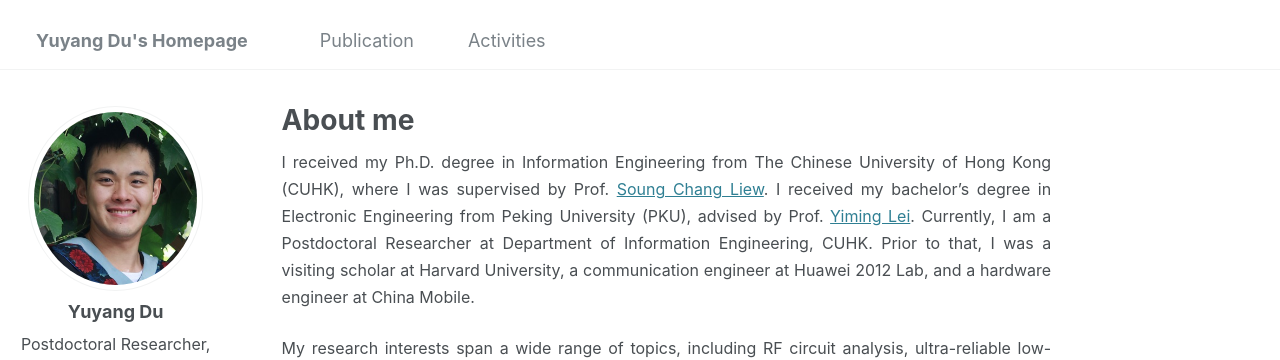
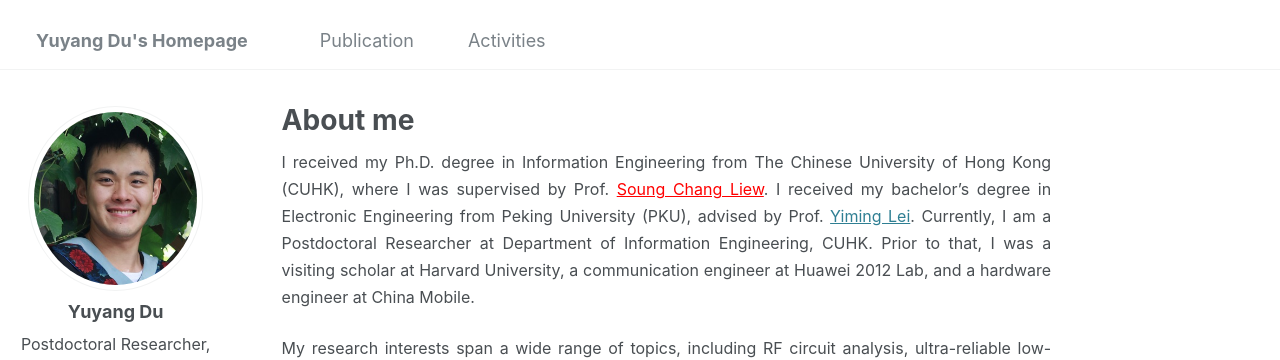
Before and after one commit to yuyangdu01/yuyangdu01.github.io, a Jekyll site: the page built from _pages/about.md, in a window 1280 px wide. Shown: the top 360 px of the page. Built offline with Jekyll 4.4.1, drawn with Linux system fonts in a browser that asks for light colours; some web fonts are replaced.

Commit message:
Update about.md

```diff
--- a/_pages/about.md
+++ b/_pages/about.md
@@ -7,7 +7,7 @@ redirect_from:
   - /about.html
 ---
 
-<p style="text-align: justify;"><font size=3> I received my Ph.D. degree in Information Engineering from The Chinese University of Hong Kong (CUHK), where I was supervised by Prof. <a href="https://www.ie.cuhk.edu.hk/faculty/LIEW-Soung-Chang/">Soung Chang Liew</a>. I received my bachelor’s degree in Electronic Engineering from Peking University (PKU), advised by Prof. <a href="https://ele.pku.edu.cn/dzxxen/info/1023/1115.htm">Yiming Lei</a>. Currently, I am a Postdoctoral Researcher at Department of Information Engineering, CUHK. Prior to that, I was a visiting scholar at Harvard University, a communication engineer at Huawei 2012 Lab, and a hardware engineer at China Mobile.</font></p>
+<p style="text-align: justify;"><font size=3> I received my Ph.D. degree in Information Engineering from The Chinese University of Hong Kong (CUHK), where I was supervised by Prof. <a href="https://www.ie.cuhk.edu.hk/faculty/LIEW-Soung-Chang/" style="color: red;">Soung Chang Liew</a>. I received my bachelor’s degree in Electronic Engineering from Peking University (PKU), advised by Prof. <a href="https://ele.pku.edu.cn/dzxxen/info/1023/1115.htm">Yiming Lei</a>. Currently, I am a Postdoctoral Researcher at Department of Information Engineering, CUHK. Prior to that, I was a visiting scholar at Harvard University, a communication engineer at Huawei 2012 Lab, and a hardware engineer at China Mobile.</font></p>
 
 <p style="text-align: justify;"><font size=3>My research interests span a wide range of topics, including RF circuit analysis, ultra-reliable low-latency communication (URLLC), and the intersection of generative AI and networking systems. Recently, I have been particularly interested in the efficient deployment and inference of Mixture-of-Experts (MoE) models at the edge.</font></p>
 
```
